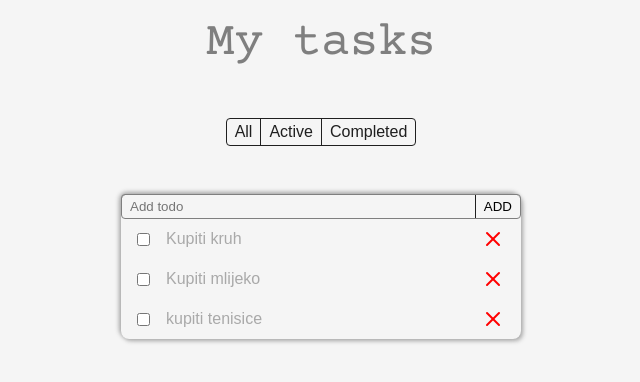
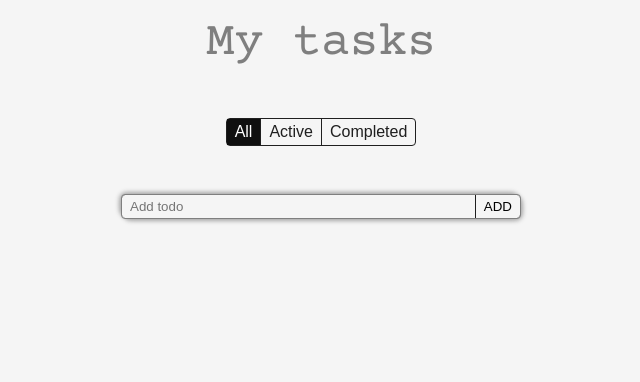
Before and after one commit to bluka1/todo-app, a React (Vite) app: page / in a window 1280 px wide. Shown: the top 382 px of the page, without its empty margins (319-959 px from the left). Built offline with nearby package versions, Linux system fonts and the light colour scheme.

Commit message:
add todos filtering

```diff
--- a/src/App.jsx
+++ b/src/App.jsx
@@ -1,14 +1,18 @@
+import { useState } from 'react';
+
 import { Title, VisibilityToolbar, AddTodoForm, TodoList } from './components';
+import { Todo } from './models/Todo';
+import { VISIBILITY_TYPES } from './utils/visibilityTypes';
+
 import styles from './App.module.css';
-import { useState } from 'react';
-import { Todo } from './models/Todo';
 
 export default function App() {
-  const [todos, setTodos] = useState([
-    new Todo('Kupiti kruh'),
-    new Todo('Kupiti mlijeko'),
-    new Todo('kupiti tenisice'),
-  ]);
+  const [todos, setTodos] = useState([]);
+  const [visibility, setVisibility] = useState(VISIBILITY_TYPES.ALL);
+
+  const handleSetVisibility = (visibilityValue) => {
+    setVisibility(visibilityValue);
+  };
 
   const handleAddNewTodo = (text) => {
     const newTodo = new Todo(text);
@@ -27,13 +31,19 @@ export default function App() {
     setTodos(newTodosState);
   };
 
+  const todosToShow = () => {
+    if (visibility === VISIBILITY_TYPES.ACTIVE) return todos.filter((todo) => !todo.done);
+    if (visibility === VISIBILITY_TYPES.COMPLETED) return todos.filter((todo) => todo.done);
+    return todos;
+  };
+
   return (
     <div>
       <Title text="My tasks" />
-      <VisibilityToolbar />
+      <VisibilityToolbar visibility={visibility} handleSetVisibility={handleSetVisibility} />
       <div className={styles['form-and-list-wrapper']}>
         <AddTodoForm addNewTodo={handleAddNewTodo} />
-        <TodoList todos={todos} removeTodo={handleRemoveTodo} toggleTodo={handleToggleTodo} />
+        <TodoList todos={todosToShow()} removeTodo={handleRemoveTodo} toggleTodo={handleToggleTodo} />
       </div>
     </div>
   );
--- a/src/components/TodoItem/TodoItem.jsx
+++ b/src/components/TodoItem/TodoItem.jsx
@@ -7,7 +7,7 @@ const TodoItem = ({ todo, removeTodo, toggleTodo }) => {
   return (
     <li className={styles['todo-item']} id={todo.id}>
       <div className={styles['todo-item__wrapper']}>
-        <input type="checkbox" onChange={() => toggleTodo(todo.id)} />
+        <input type="checkbox" checked={todo.done ? true : null} onChange={() => toggleTodo(todo.id)} />
         <p className={todo.done ? styles['todo-item-done'] : null}>{todo.text}</p>
       </div>
       <button className={styles['todo-item__delete']} onClick={() => removeTodo(todo.id)}>
--- a/src/components/VisibilityToolbar/VisibilityToolbar.jsx
+++ b/src/components/VisibilityToolbar/VisibilityToolbar.jsx
@@ -5,7 +5,12 @@ import styles from './VisibilityToolbar.module.css';
 
 const { ALL, ACTIVE, COMPLETED } = VISIBILITY_TYPES;
 
-const VisibilityToolbar = (props) => {
+const VisibilityToolbar = ({ visibility, handleSetVisibility }) => {
+  const getButtonStyle = (visibilityValue, value) => {
+    if (visibilityValue === value) return styles['activeButton'];
+    else return null;
+  };
+
   return (
     <ToggleButtonGroup
       type="radio"
@@ -13,19 +18,43 @@ const VisibilityToolbar = (props) => {
       defaultValue={ALL}
       className={styles['toggle-button-group']}
     >
-      <ToggleButton value={ALL} size="sm" className={'toggle-button'} onClick={() => {}}>
+      <ToggleButton
+        value={ALL}
+        size="sm"
+        className={`toggle-button ${getButtonStyle(visibility, ALL)}`}
+        onClick={() => {
+          handleSetVisibility(ALL);
+        }}
+      >
         All
       </ToggleButton>
-      <ToggleButton value={ACTIVE} size="sm" className={'toggle-button'}>
+      <ToggleButton
+        value={ACTIVE}
+        size="sm"
+        className={`toggle-button ${getButtonStyle(visibility, ACTIVE)}`}
+        onClick={() => {
+          handleSetVisibility(ACTIVE);
+        }}
+      >
         Active
       </ToggleButton>
-      <ToggleButton value={COMPLETED} size="sm" className={'toggle-button'}>
+      <ToggleButton
+        value={COMPLETED}
+        size="sm"
+        className={`toggle-button ${getButtonStyle(visibility, COMPLETED)}`}
+        onClick={() => {
+          handleSetVisibility(COMPLETED);
+        }}
+      >
         Completed
       </ToggleButton>
     </ToggleButtonGroup>
   );
 };
 
-VisibilityToolbar.propTypes = {};
+VisibilityToolbar.propTypes = {
+  visibility: PropTypes.string,
+  handleSetVisibility: PropTypes.func,
+};
 
 export default VisibilityToolbar;
--- a/src/components/VisibilityToolbar/VisibilityToolbar.module.css
+++ b/src/components/VisibilityToolbar/VisibilityToolbar.module.css
@@ -4,3 +4,8 @@
   margin: 3rem auto;
   width: fit-content;
 }
+
+label.activeButton {
+  background-color: var(--black-color);
+  color: #fff;
+}
```
